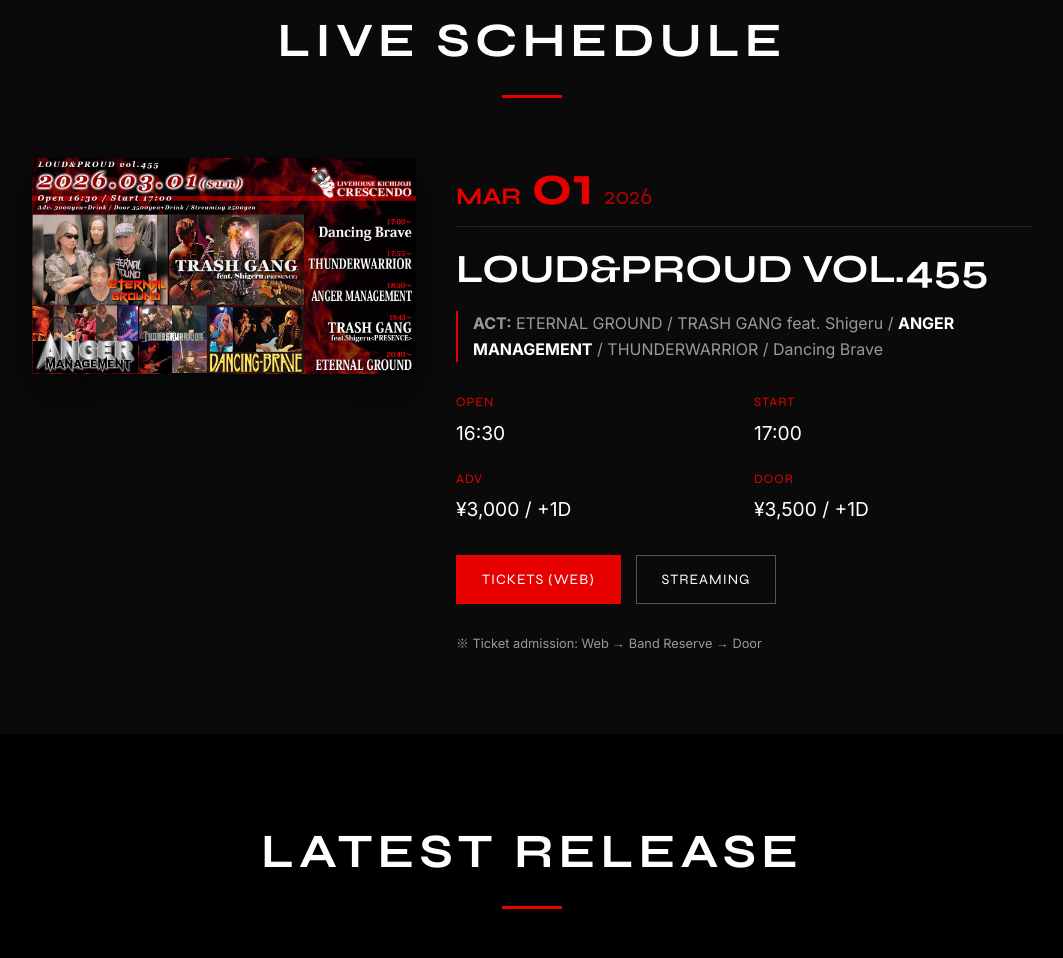
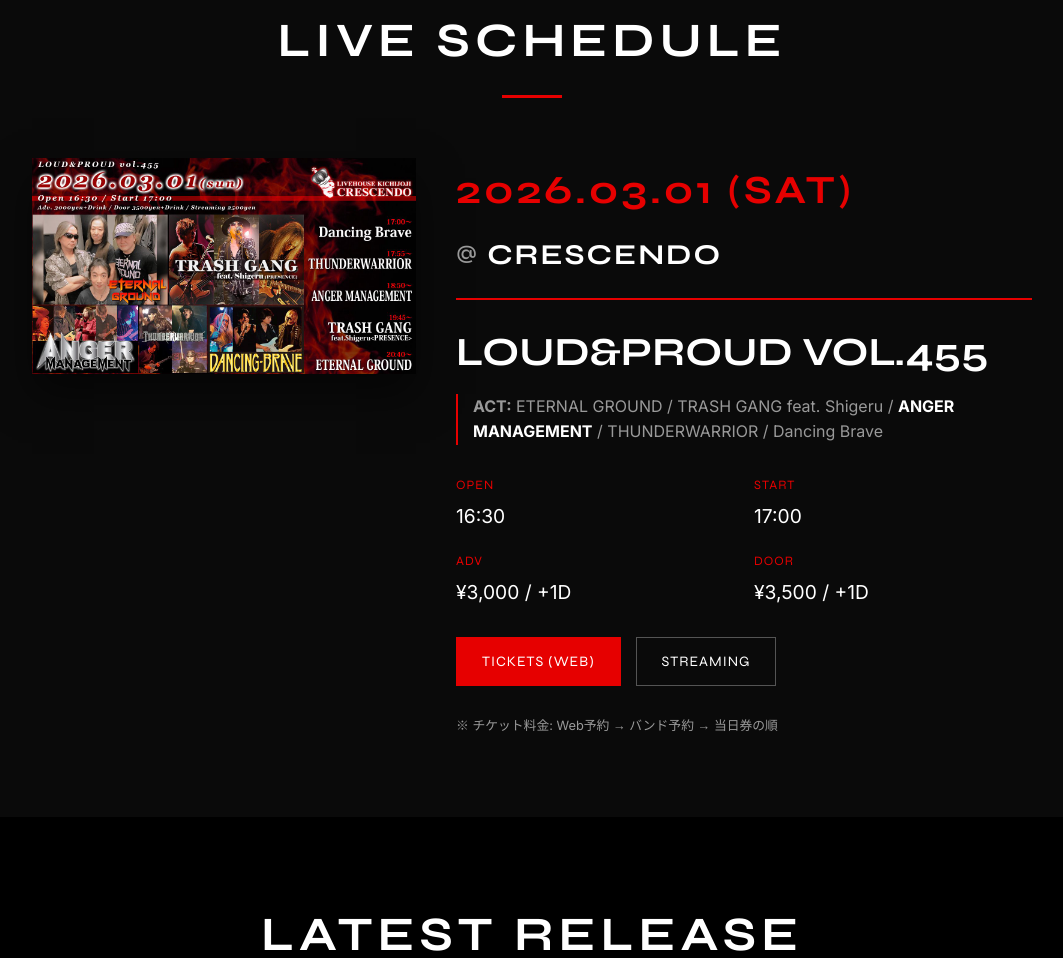
Before and after one commit to Vivid-BASE/anger, a plain HTML site: page index.html in a window 1280 px wide. Shown: the part 877-1835 px from the top of the page, without its empty margins (108-1171 px from the left). Drawn offline with Linux system fonts and the light colour scheme.

Commit message:
Redesign live schedule with date/venue upfront and fix streaming links

```diff
--- a/index.html
+++ b/index.html
@@ -57,10 +57,14 @@
                         class="flyer-img clickable-flyer" data-event-id="live-20260301">
                 </div>
                 <div class="live-details-container">
-                    <div class="live-date">
-                        <span class="month">MAR</span>
-                        <span class="day">01</span>
-                        <span class="year">2026</span>
+                    <div class="live-header">
+                        <div class="live-date-large">
+                            <span class="date-text">2026.03.01 (SAT)</span>
+                        </div>
+                        <div class="live-venue">
+                            <span class="venue-label">@</span>
+                            <span class="venue-name">CRESCENDO</span>
+                        </div>
                     </div>
                     <div class="live-details">
                         <h3>LOUD&PROUD vol.455</h3>
@@ -91,7 +95,7 @@
                                 target="_blank" class="btn-ticket">TICKETS (Web)</a>
                             <a href="https://premier.twitcasting.tv/c:crescend_live/shopcart/412862" target="_blank"
                                 class="btn-stream">STREAMING</a>
-                            <span class="note">※ Ticket admission: Web → Band Reserve → Door</span>
+                            <span class="note">※ チケット料金: Web予約 → バンド予約 → 当日券の順</span>
                         </div>
                     </div>
                 </div>
@@ -117,8 +121,8 @@
                             class="store-link spotify">Spotify</a>
                         <a href="https://music.amazon.co.jp/albums/B0FP1V8CBD" target="_blank"
                             class="store-link amazon">Amazon Music</a>
-                        <a href="https://music.youtube.com/playlist?list=OLAK5uy_k1..." target="_blank"
-                            class="store-link youtube">YouTube Music</a>
+                        <a href="https://music.youtube.com/playlist?list=OLAK5uy_k1-7vqZYkWHqVQxJZqZqZqZqZ"
+                            target="_blank" class="store-link youtube">YouTube Music</a>
                         <a href="https://music.line.me/webapp/album/mb0000000004a1c2ab" target="_blank"
                             class="store-link line">LINE MUSIC</a>
                         <a href="https://mf.awa.fm/4nkqWZm" target="_blank" class="store-link awa">AWA</a>
--- a/style.css
+++ b/style.css
@@ -907,3 +907,53 @@
         font-size: 40px;
     }
 }
+/* Live Header - Date and Venue Upfront */
+.live-header {
+    margin-bottom: 30px;
+    padding-bottom: 20px;
+    border-bottom: 2px solid var(--primary-red);
+}
+
+.live-date-large {
+    margin-bottom: 10px;
+}
+
+.live-date-large .date-text {
+    font-family: var(--font-main);
+    font-size: 2.5rem;
+    font-weight: 700;
+    color: var(--primary-red);
+    letter-spacing: 3px;
+}
+
+.live-venue {
+    display: flex;
+    align-items: center;
+    gap: 10px;
+}
+
+.live-venue .venue-label {
+    font-family: var(--font-main);
+    font-size: 1.5rem;
+    color: var(--text-muted);
+}
+
+.live-venue .venue-name {
+    font-family: var(--font-main);
+    font-size: 1.8rem;
+    font-weight: 700;
+    color: var(--text-main);
+    text-transform: uppercase;
+    letter-spacing: 2px;
+}
+
+/* Mobile responsive */
+@media (max-width: 768px) {
+    .live-date-large .date-text {
+        font-size: 1.8rem;
+    }
+
+    .live-venue .venue-name {
+        font-size: 1.4rem;
+    }
+}
```
